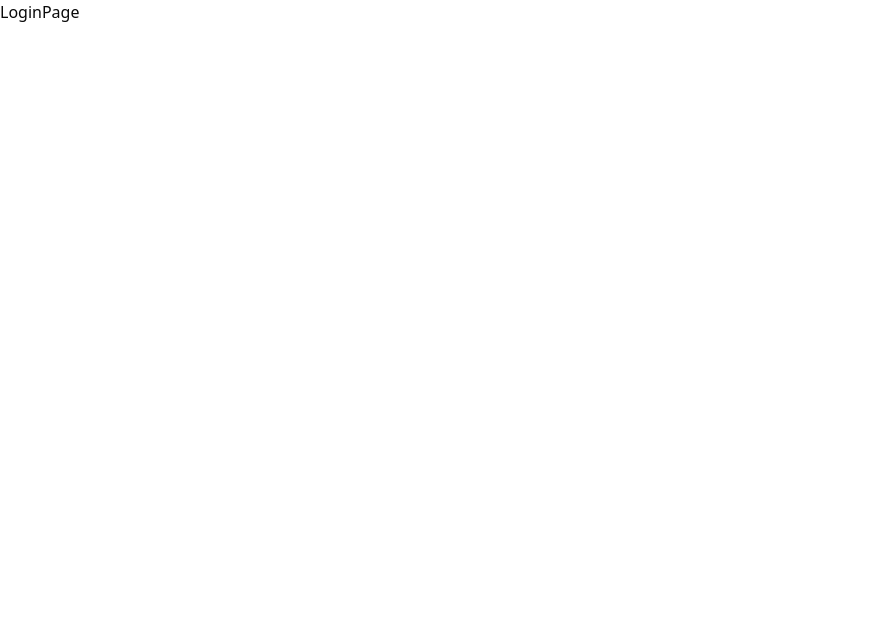
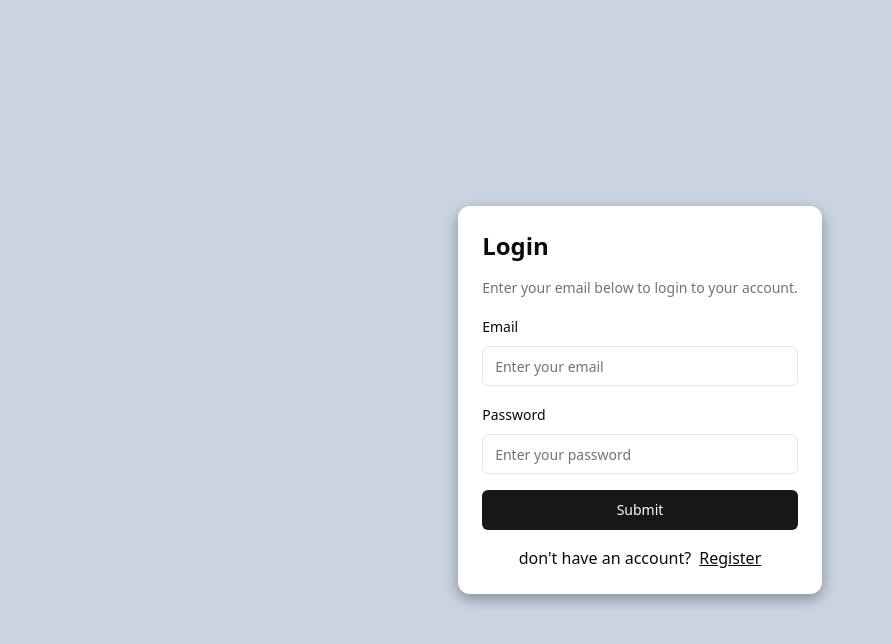
Before and after one commit to theEast17/React.js-E-book-Admin-Frontend-, a React (Vite) app: page /login in a window 1280 px wide. Shown: the top 644 px of the page, without its empty margins (0-891 px from the left). Built offline with nearby package versions, Linux system fonts and the light colour scheme.

Commit message:
login page ui complete

```diff
--- a/package.json
+++ b/package.json
@@ -10,6 +10,8 @@
     "preview": "vite preview"
   },
   "dependencies": {
+    "@hookform/resolvers": "^3.4.2",
+    "@radix-ui/react-label": "^2.0.2",
     "@radix-ui/react-slot": "^1.0.2",
     "class-variance-authority": "^0.7.0",
     "clsx": "^2.1.1",
@@ -18,10 +20,12 @@
     "match-sorter": "^6.3.4",
     "react": "^18.2.0",
     "react-dom": "^18.2.0",
+    "react-hook-form": "^7.51.5",
     "react-router-dom": "^6.23.1",
     "sort-by": "^1.2.0",
     "tailwind-merge": "^2.3.0",
-    "tailwindcss-animate": "^1.0.7"
+    "tailwindcss-animate": "^1.0.7",
+    "zod": "^3.23.8"
   },
   "devDependencies": {
     "@types/node": "^20.14.0",
--- /dev/null
+++ b/src/components/ui/form.tsx
@@ -0,0 +1,176 @@
+import * as React from "react"
+import * as LabelPrimitive from "@radix-ui/react-label"
+import { Slot } from "@radix-ui/react-slot"
+import {
+  Controller,
+  ControllerProps,
+  FieldPath,
+  FieldValues,
+  FormProvider,
+  useFormContext,
+} from "react-hook-form"
+
+import { cn } from "@/lib/utils"
+import { Label } from "@/components/ui/label"
+
+const Form = FormProvider
+
+type FormFieldContextValue<
+  TFieldValues extends FieldValues = FieldValues,
+  TName extends FieldPath<TFieldValues> = FieldPath<TFieldValues>
+> = {
+  name: TName
+}
+
+const FormFieldContext = React.createContext<FormFieldContextValue>(
+  {} as FormFieldContextValue
+)
+
+const FormField = <
+  TFieldValues extends FieldValues = FieldValues,
+  TName extends FieldPath<TFieldValues> = FieldPath<TFieldValues>
+>({
+  ...props
+}: ControllerProps<TFieldValues, TName>) => {
+  return (
+    <FormFieldContext.Provider value={{ name: props.name }}>
+      <Controller {...props} />
+    </FormFieldContext.Provider>
+  )
+}
+
+const useFormField = () => {
+  const fieldContext = React.useContext(FormFieldContext)
+  const itemContext = React.useContext(FormItemContext)
+  const { getFieldState, formState } = useFormContext()
+
+  const fieldState = getFieldState(fieldContext.name, formState)
+
+  if (!fieldContext) {
+    throw new Error("useFormField should be used within <FormField>")
+  }
+
+  const { id } = itemContext
+
+  return {
+    id,
+    name: fieldContext.name,
+    formItemId: `${id}-form-item`,
+    formDescriptionId: `${id}-form-item-description`,
+    formMessageId: `${id}-form-item-message`,
+    ...fieldState,
+  }
+}
+
+type FormItemContextValue = {
+  id: string
+}
+
+const FormItemContext = React.createContext<FormItemContextValue>(
+  {} as FormItemContextValue
+)
+
+const FormItem = React.forwardRef<
+  HTMLDivElement,
+  React.HTMLAttributes<HTMLDivElement>
+>(({ className, ...props }, ref) => {
+  const id = React.useId()
+
+  return (
+    <FormItemContext.Provider value={{ id }}>
+      <div ref={ref} className={cn("space-y-2", className)} {...props} />
+    </FormItemContext.Provider>
+  )
+})
+FormItem.displayName = "FormItem"
+
+const FormLabel = React.forwardRef<
+  React.ElementRef<typeof LabelPrimitive.Root>,
+  React.ComponentPropsWithoutRef<typeof LabelPrimitive.Root>
+>(({ className, ...props }, ref) => {
+  const { error, formItemId } = useFormField()
+
+  return (
+    <Label
+      ref={ref}
+      className={cn(error && "text-destructive", className)}
+      htmlFor={formItemId}
+      {...props}
+    />
+  )
+})
+FormLabel.displayName = "FormLabel"
+
+const FormControl = React.forwardRef<
+  React.ElementRef<typeof Slot>,
+  React.ComponentPropsWithoutRef<typeof Slot>
+>(({ ...props }, ref) => {
+  const { error, formItemId, formDescriptionId, formMessageId } = useFormField()
+
+  return (
+    <Slot
+      ref={ref}
+      id={formItemId}
+      aria-describedby={
+        !error
+          ? `${formDescriptionId}`
+          : `${formDescriptionId} ${formMessageId}`
+      }
+      aria-invalid={!!error}
+      {...props}
+    />
+  )
+})
+FormControl.displayName = "FormControl"
+
+const FormDescription = React.forwardRef<
+  HTMLParagraphElement,
+  React.HTMLAttributes<HTMLParagraphElement>
+>(({ className, ...props }, ref) => {
+  const { formDescriptionId } = useFormField()
+
+  return (
+    <p
+      ref={ref}
+      id={formDescriptionId}
+      className={cn("text-sm text-muted-foreground", className)}
+      {...props}
+    />
+  )
+})
+FormDescription.displayName = "FormDescription"
+
+const FormMessage = React.forwardRef<
+  HTMLParagraphElement,
+  React.HTMLAttributes<HTMLParagraphElement>
+>(({ className, children, ...props }, ref) => {
+  const { error, formMessageId } = useFormField()
+  const body = error ? String(error?.message) : children
+
+  if (!body) {
+    return null
+  }
+
+  return (
+    <p
+      ref={ref}
+      id={formMessageId}
+      className={cn("text-sm font-medium text-destructive", className)}
+      {...props}
+    >
+      {body}
+    </p>
+  )
+})
+FormMessage.displayName = "FormMessage"
+
+export {
+  useFormField,
+  Form,
+  FormItem,
+  FormLabel,
+  FormControl,
+  FormDescription,
+  FormMessage,
+  FormField,
+}
--- /dev/null
+++ b/src/components/ui/input.tsx
@@ -0,0 +1,25 @@
+import * as React from "react"
+
+import { cn } from "@/lib/utils"
+
+export interface InputProps
+  extends React.InputHTMLAttributes<HTMLInputElement> {}
+
+const Input = React.forwardRef<HTMLInputElement, InputProps>(
+  ({ className, type, ...props }, ref) => {
+    return (
+      <input
+        type={type}
+        className={cn(
+          "flex h-10 w-full rounded-md border border-input bg-background px-3 py-2 text-sm ring-offset-background file:border-0 file:bg-transparent file:text-sm file:font-medium placeholder:text-muted-foreground focus-visible:outline-none focus-visible:ring-2 focus-visible:ring-ring focus-visible:ring-offset-2 disabled:cursor-not-allowed disabled:opacity-50",
+          className
+        )}
+        ref={ref}
+        {...props}
+      />
+    )
+  }
+)
+Input.displayName = "Input"
+
+export { Input }
--- /dev/null
+++ b/src/components/ui/label.tsx
@@ -0,0 +1,26 @@
+"use client"
+
+import * as React from "react"
+import * as LabelPrimitive from "@radix-ui/react-label"
+import { cva, type VariantProps } from "class-variance-authority"
+
+import { cn } from "@/lib/utils"
+
+const labelVariants = cva(
+  "text-sm font-medium leading-none peer-disabled:cursor-not-allowed peer-disabled:opacity-70"
+)
+
+const Label = React.forwardRef<
+  React.ElementRef<typeof LabelPrimitive.Root>,
+  React.ComponentPropsWithoutRef<typeof LabelPrimitive.Root> &
+    VariantProps<typeof labelVariants>
+>(({ className, ...props }, ref) => (
+  <LabelPrimitive.Root
+    ref={ref}
+    className={cn(labelVariants(), className)}
+    {...props}
+  />
+))
+Label.displayName = LabelPrimitive.Root.displayName
+
+export { Label }
--- a/src/pages/LoginPage.tsx
+++ b/src/pages/LoginPage.tsx
@@ -1,9 +1,96 @@
+import { Button } from "@/components/ui/button";
+import {
+  Form,
+  FormControl,
+  FormDescription,
+  FormField,
+  FormItem,
+  FormLabel,
+  FormMessage,
+} from "@/components/ui/form";
+import { Input } from "@/components/ui/input";
+import { loginSchema } from "@/schema";
+import { zodResolver } from "@hookform/resolvers/zod";
+import { useForm } from "react-hook-form";
+import { Link } from "react-router-dom";
+import { z } from "zod";
 
 
 const LoginPage = () => {
+  const form = useForm<z.infer<typeof loginSchema>>({
+    resolver: zodResolver(loginSchema),
+    defaultValues: {
+      email: "",
+      password: "",
+    },
+  });
+
+  function onSubmit(values: z.infer<typeof loginSchema>) {
+    console.log(values)
+  }
+
   return (
-    <div>LoginPage</div>
-  )
-}
+    <section className="h-screen w-full flex justify-center items-center bg-slate-300" >
+      <Form {...form} >
+        <form onSubmit={form.handleSubmit(onSubmit)} className="bg-white space-y-4 rounded-xl p-6 shadow-custom "  >
+          <h1 className="text-2xl font-bold">Login</h1>
 
-export default LoginPage
+          <FormDescription>
+            Enter your email below to login to your account.
+          </FormDescription>
+
+          <FormField
+            control={form.control}
+            name="email"
+            render={({ field }) => (
+              <FormItem>
+                <FormLabel>Email</FormLabel>
+                <FormControl>
+                  <Input
+                    type="email"
+                    placeholder="Enter your email"
+                    {...field}
+                    autoComplete="off"
+                  />
+                </FormControl>
+                <FormMessage />
+              </FormItem>
+            )}
+          />
+
+          <FormField
+            control={form.control}
+            name="password"
+            render={({ field }) => (
+              <FormItem>
+                <FormLabel>Password</FormLabel>
+                <FormControl>
+                  <Input
+                    type="password"
+                    placeholder="Enter your password"
+                    {...field}
+                    autoComplete="off"
+                  />
+                </FormControl>
+                <FormMessage />
+              </FormItem>
+            )}
+          />
+
+          <Button type="submit" className="w-full">Submit</Button>
+          <p className="text-small-regular text-light-2 text-center mt-1">
+            don't have an account?
+            <Link
+              to="/signUp"
+              className="text-primary-500 text-small-semibold ml-2 underline"
+            >
+              Register
+            </Link>
+          </p>
+        </form>
+      </Form>
+    </section>
+  );
+};
+
+export default LoginPage;
--- /dev/null
+++ b/src/schema.tsx
@@ -0,0 +1,8 @@
+import { z } from "zod";
+
+export const loginSchema = z.object({
+    email: z.string().email(),
+    password: z
+      .string()
+      .min(8, { message: "Password must be Atleast 8 Characters" }),
+  });
--- a/tailwind.config.js
+++ b/tailwind.config.js
@@ -52,6 +52,9 @@
           foreground: "hsl(var(--card-foreground))",
         },
       },
+      boxShadow: {
+        'custom': '0 5px 15px rgba(0, 0, 0, 0.35)',
+      },
       borderRadius: {
         lg: "var(--radius)",
         md: "calc(var(--radius) - 2px)",
```
Also changed, not shown: 1 other file (tests, documents, lock files or other folders).
